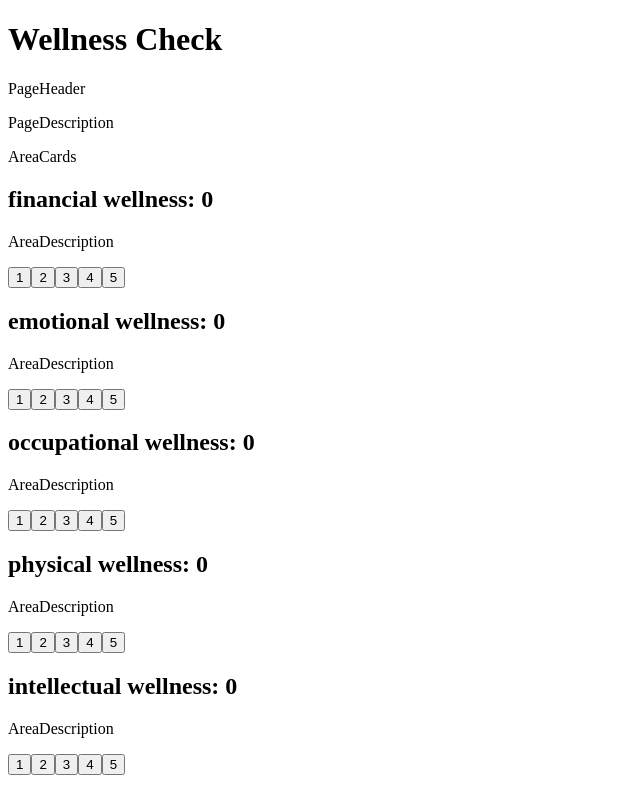
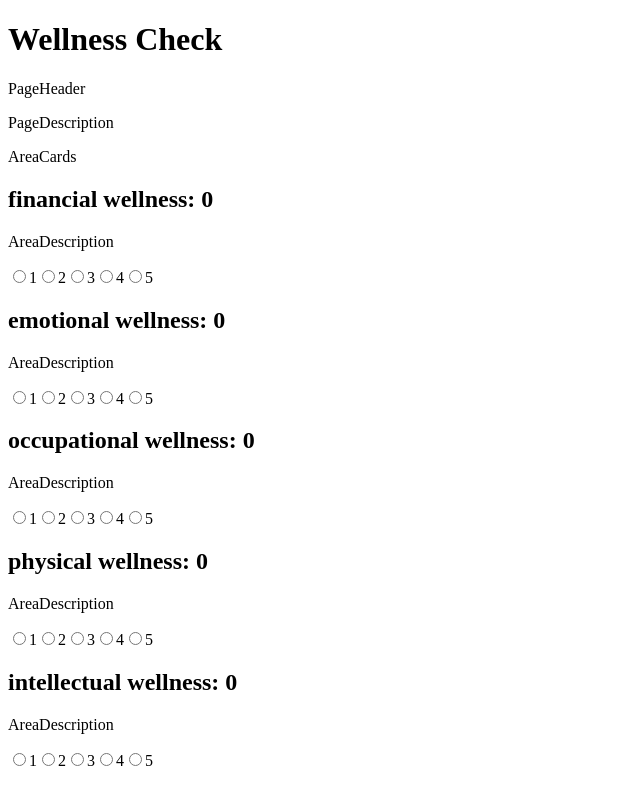
Before and after one commit to IraShy/wellness-check, a React (Vite) app: page / in a window 1280 px wide. Shown: the top 793 px of the page, without its empty margins (0-640 px from the left). Built offline with nearby package versions, Linux system fonts and the light colour scheme.

Commit message:
feat: replace buttons with radio inputs

```diff
--- a/src/pages/AssessmentPage.tsx
+++ b/src/pages/AssessmentPage.tsx
@@ -14,7 +14,9 @@ function AssessmentPage() {
     environmental: 0,
   });
 
-  const handleClick = (area: keyof AreaResults, score: number) => {
+  const handleChange = (event: React.ChangeEvent<HTMLInputElement>) => {
+    const area = event.target.name as keyof AreaResults;
+    const score = Number(event.target.value);
     setResults((prevResults) => ({
       ...prevResults,
       [area]: score,
@@ -48,16 +50,24 @@ function AssessmentPage() {
               </h2>
               {/* TODO: update the description */}
               <p>AreaDescription</p>
-              <section>
+              <section className="options-buttons">
                 {Array.from({ length: MAX_SCORE }, (_, i) => i + MIN_SCORE).map(
                   (i) => (
-                    <button
-                      type="button"
-                      key={i}
-                      onClick={() => handleClick(area, i)}
-                    >
-                      {i}
-                    </button>
+                    <span key={`${area}-${i}-option`}>
+                      <input
+                        type="radio"
+                        name={area}
+                        value={i}
+                        id={`${area}-${i}`}
+                        onChange={handleChange}
+                      />
+                      <label
+                        htmlFor={`${area}-${i}`}
+                        className={["background", `${area}`].join(" ")}
+                      >
+                        {i}
+                      </label>
+                    </span>
                   )
                 )}
               </section>
```
